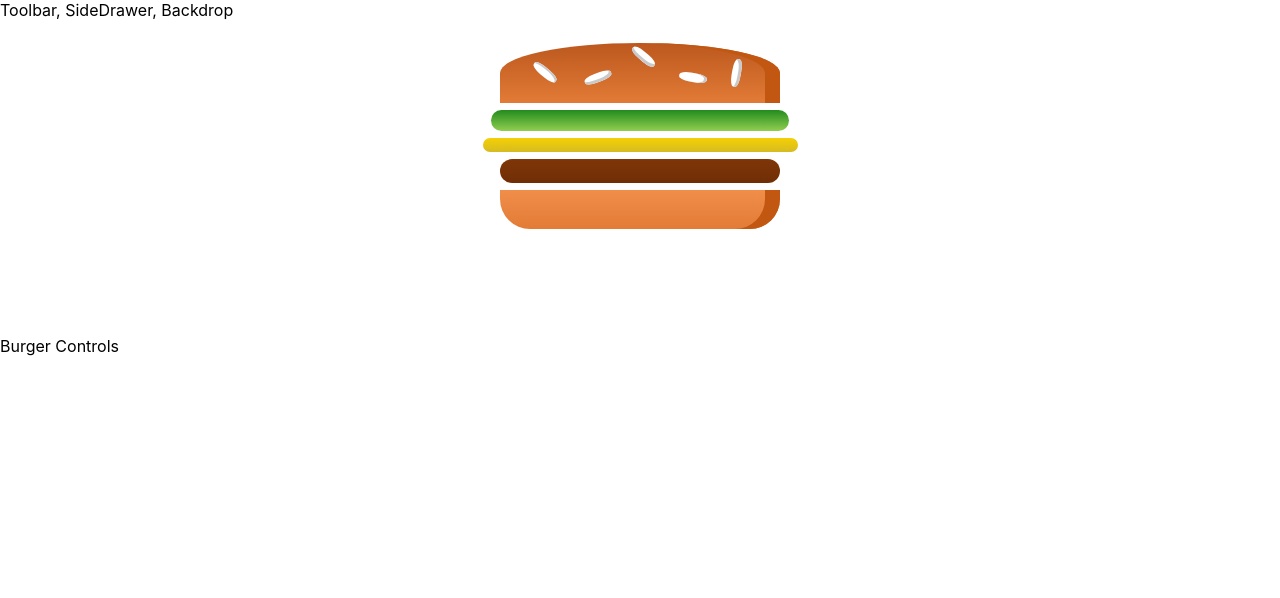
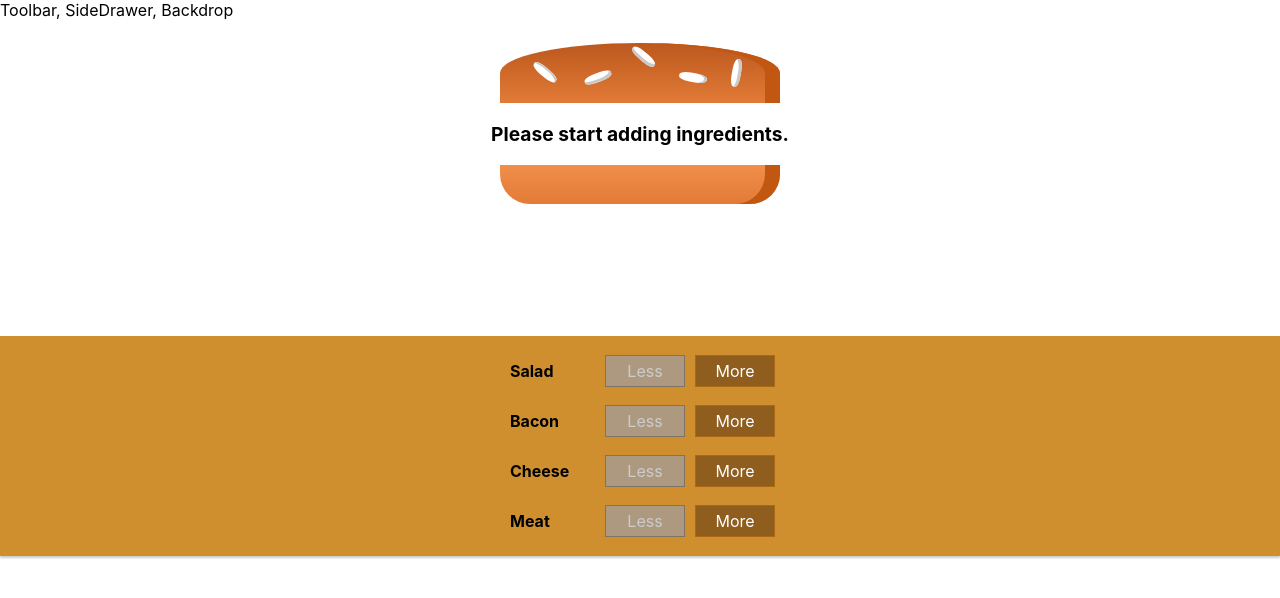
Before and after one commit to ypablo/Burger_Builder, a React (Create React App) app: page / in a window 1280 px wide. Shown: the top 598 px of the page. Built offline with nearby package versions, Linux system fonts and the light colour scheme; the HTML template or start-up script is replaced by a standard one.

Commit message:
Build Controls

```diff
--- /dev/null
+++ b/src/components/Burger/BuildControls/BuildControl/BuildControl.jsx
@@ -0,0 +1,12 @@
+import React from 'react'
+import classes from './BuildControl.module.css'
+
+const buildControl = (props) => (
+    <div className={classes.BuildControl}>
+        <div className={classes.Label}>{props.label}</div>
+        <button className={classes.Less} onClick={props.removed} disabled={props.disabled}>Less</button>
+        <button className={classes.More} onClick={props.added}>More</button>
+    </div>
+)
+
+export default buildControl
--- /dev/null
+++ b/src/components/Burger/BuildControls/BuildControl/BuildControl.module.css
@@ -0,0 +1,56 @@
+.BuildControl {
+    display: flex;
+    justify-content: space-between;
+    align-items: center;
+    margin: 5px 0;
+}
+
+.BuildControl button {
+    display: block;
+    font: inherit;
+    padding: 5px;
+    margin: 0 5px;
+    width: 80px;
+    border: 1px solid #AA6817;
+    cursor: pointer;
+    outline: none;
+}
+
+.BuildControl button:disabled {
+    background-color: #AC9980;
+    border: 1px solid #7E7365;
+    color: #ccc;
+    cursor: default;
+}
+
+.BuildControl button:hover:disabled {
+    background-color: #AC9980;
+    color: #ccc;
+    cursor: not-allowed;
+}
+
+.Label {
+    padding: 10px;
+    font-weight: bold;
+    width: 80px;
+}
+
+.BuildControl .Less {
+    background-color: #D39952;
+    color: white;
+}
+
+.BuildControl .More {
+    background-color: #8F5E1E;
+    color: white;
+}
+
+.BuildControl .Less:hover, .BuildControl .Less:active {
+    background-color: #DAA972;
+    color: white;
+}
+
+.BuildControl .More:hover,.BuildControl .More:active {
+    background-color: #99703F;
+    color: white;
+}
--- /dev/null
+++ b/src/components/Burger/BuildControls/BuildControls.jsx
@@ -0,0 +1,25 @@
+import React from 'react';
+import classes from "./BuildControls.module.css";
+import BuildControl from "./BuildControl/BuildControl"
+
+const controls = [
+    { label: "Salad", type: "Salad" },
+    { label: "Bacon", type: "Bacon" },
+    { label: "Cheese", type: "Cheese" },
+    { label: "Meat", type: "Meat" }
+]
+
+const buildControls = (props) => (
+    <div className={classes.BuildControls}>
+        {controls.map(ctrl => (
+            <BuildControl
+                key={ctrl.label}
+                label={ctrl.label}
+                added={() => props.ingredientAdded(ctrl.type)}
+                removed={() => props.ingredientRemoved(ctrl.type)}
+                disabled={props.disabled[ctrl.type]} />
+        ))}
+    </div >
+)
+
+export default buildControls
--- /dev/null
+++ b/src/components/Burger/BuildControls/BuildControls.module.css
@@ -0,0 +1,11 @@
+
+.BuildControls {
+    width: 100%;
+    background-color: #CF8F2E;
+    display: flex;
+    flex-flow: column;
+    align-items: center;
+    box-shadow: 0 2px 2px #ccc;
+    margin: auto;
+    padding: 10px 0;
+}
--- a/src/components/Burger/Burger.jsx
+++ b/src/components/Burger/Burger.jsx
@@ -1,22 +1,27 @@
 import React from 'react'
-import PropTypes from 'prop-types'
 import classes from "./Burger.module.css"
 import BurgerIngredient from "./BurgerIngredient/BurgerIngredient"
 
 const Burger = (props) => {
+    let transformedIngredients = Object.keys(props.ingredients).map(igKey => {
+        return [...Array(props.ingredients[igKey])].map((_, i) => {
+            return <BurgerIngredient key={igKey + i} type={igKey} />
+        })
+    })
+        .reduce((arr, el) => {
+            return arr.concat(el)
+        }, [])
+    if (transformedIngredients.length === 0) {
+        transformedIngredients = <p>Please start adding ingredients.</p>
+    }
     return (
         <div className={classes.Burger}>
             <BurgerIngredient type="Bread-top" />
-            <BurgerIngredient type="Salad" />
-            <BurgerIngredient type="Cheese" />
-            <BurgerIngredient type="Meat" />
+            {transformedIngredients}
             <BurgerIngredient type="Bread-bottom" />
         </div>
     )
 }
 
-Burger.propTypes = {
-
-}
 
 export default Burger
--- a/src/containers/BurgerBuilder/BurgerBuilder.jsx
+++ b/src/containers/BurgerBuilder/BurgerBuilder.jsx
@@ -1,13 +1,68 @@
 import React, { Component } from 'react'
 //import Auxi from "../../hoc/Auxi"
 import Burger from "../../components/Burger/Burger"
+import BuildControls from "../../components/Burger/BuildControls/BuildControls"
+
+const INGREDIENT_PRICES = {
+    salad: 0.5,
+    cheese: 0.4,
+    meat: 1.3,
+    bacon: 0.7
+}
 
 export default class BurgerBuilder extends Component {
+
+    state = {
+        ingredients: {
+            Salad: 0,
+            Bacon: 0,
+            Cheese: 0,
+            Meat: 0
+        },
+        totalPrice: 4
+    }
+
+    addIngredienthandler = (type) => {
+        const oldCount = this.state.ingredients[type]
+        const updatedCount = oldCount + 1
+        const updatedIngredients = {
+            ...this.state.ingredients
+        }
+        updatedIngredients[type] = updatedCount
+        const priceAddition = INGREDIENT_PRICES[type]
+        const oldPrice = this.state.totalPrice
+        const newPrice = oldPrice + priceAddition
+        this.setState({ totalPrice: newPrice, ingredients: updatedIngredients })
+    }
+
+    removeIngredienthandler = (type) => {
+        const oldCount = this.state.ingredients[type]
+        if (oldCount <= 0) {
+            return
+        }
+        const updatedCount = oldCount - 1
+        const updatedIngredients = {
+            ...this.state.ingredients
+        }
+        updatedIngredients[type] = updatedCount
+        const priceDeduction = INGREDIENT_PRICES[type]
+        const oldPrice = this.state.totalPrice
+        const newPrice = oldPrice - priceDeduction
+        this.setState({ totalPrice: newPrice, ingredients: updatedIngredients })
+    }
+
     render() {
+        const disabledInfo = {
+            ...this.state.ingredients
+        }
+        for (let key in disabledInfo) {
+            disabledInfo[key] = disabledInfo[key] <= 0
+        }
         return (
             <div>
-                <Burger />
-                <div>Burger Controls</div>
+                <Burger ingredients={this.state.ingredients} />
+                <BuildControls ingredientAdded={this.addIngredienthandler} ingredientRemoved={this.removeIngredienthandler}
+                    disabled={disabledInfo} />
             </div>
         )
     }
```
